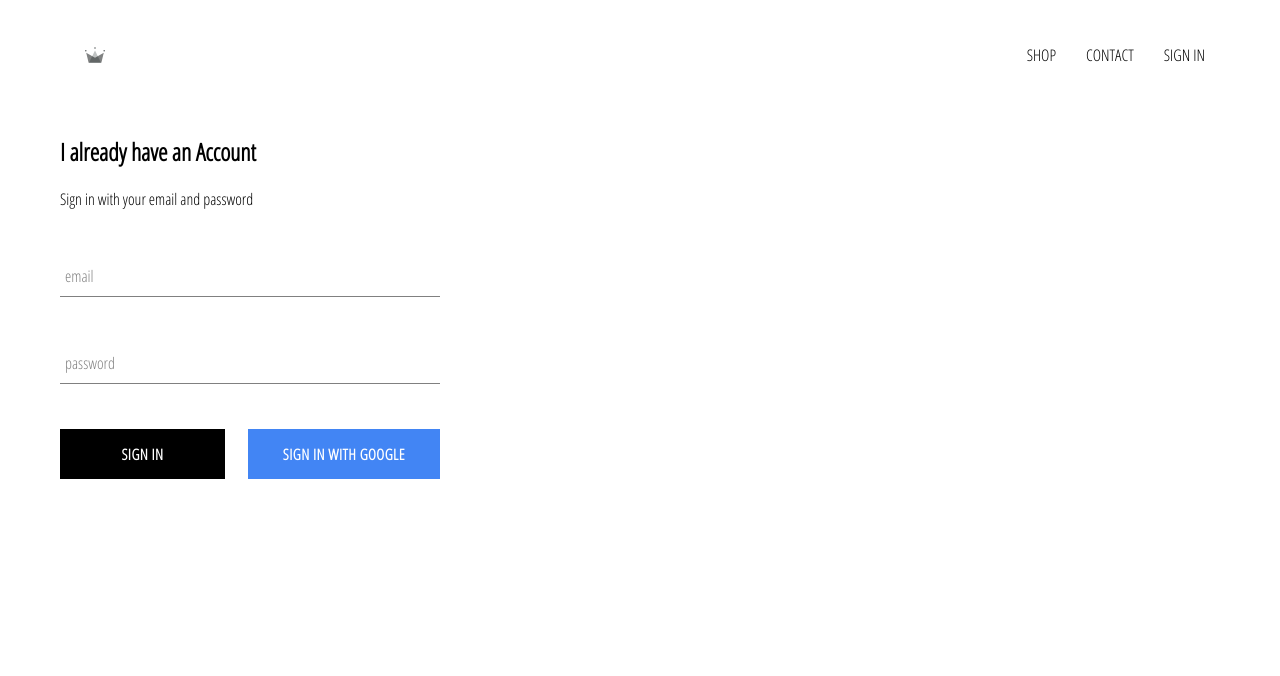
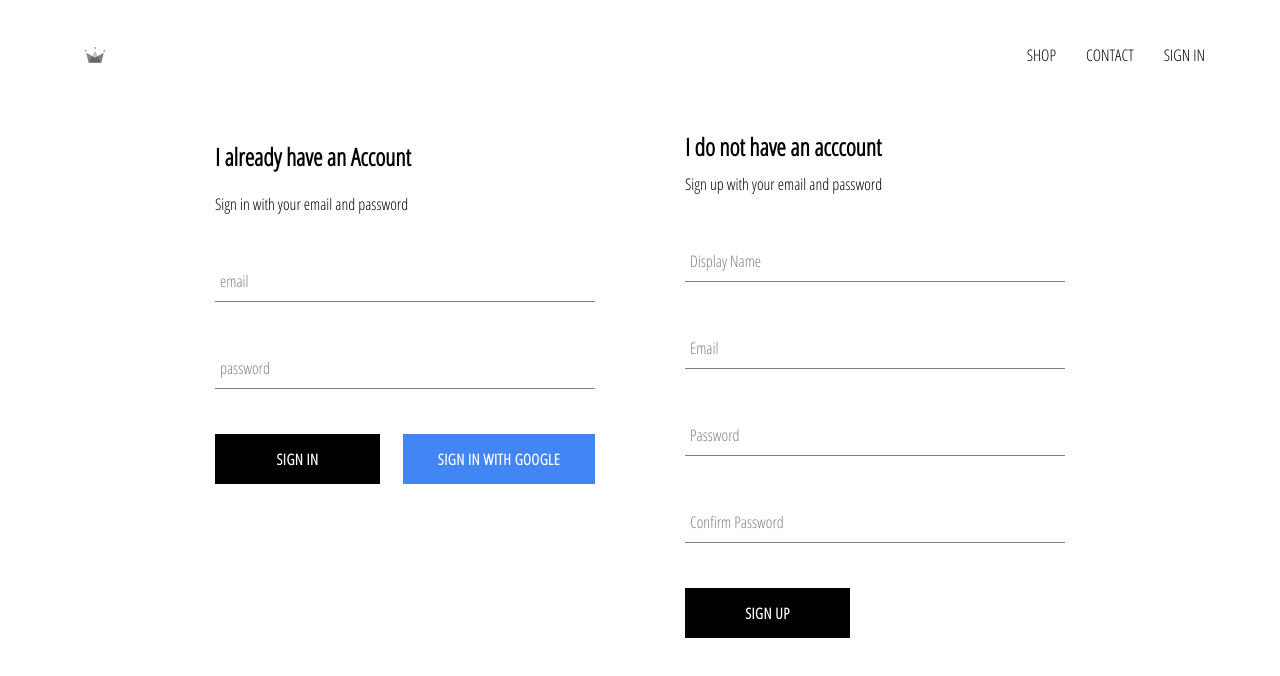
Before and after one commit to naveen333nav/crwn-cloning, a React (Create React App) app: page /signin in a window 1280 px wide. Shown: the top 676 px of the page. Built offline with nearby package versions, Linux system fonts and the light colour scheme; no server answers.

Commit message:
implemented firebase utils included ability to store autheticated users into our firestore database

```diff
--- a/src/App.js
+++ b/src/App.js
@@ -5,7 +5,7 @@
 import ShopPage from './pages/shop/shop.component'
 import Header from './components/header/header.component'
 import SignInAndSignupPage from './pages/sign-in-and-signup/sign-in-and-signup.component'
-import { auth } from './firebase/firebase.utils'
+import { auth, createUserProfileDocument } from './firebase/firebase.utils'
 import './App.css'
 
 class App extends React.Component {
@@ -17,9 +17,23 @@
   }
   unsubscribeFromAuth = null
   componentDidMount() {
-    this.unsubscribeFromAuth = auth.onAuthStateChanged((user) => {
-      this.setState({ currentUser: user })
-      console.log(user)
+    this.unsubscribeFromAuth = auth.onAuthStateChanged(async (userAuth) => {
+      if (userAuth) {
+        const userRef = await createUserProfileDocument(userAuth)
+        userRef.onSnapshot((snapShot) => {
+          this.setState(
+            {
+              currentUser: {
+                id: snapShot.id,
+                ...snapShot.data(),
+              },
+            },
+            () => console.log(this.state)
+          )
+        })
+      } else {
+        this.setState({ currentUser: userAuth }, () => console.log(this.state))
+      }
     })
   }
   componentWillUnmount() {
--- /dev/null
+++ b/src/components/sign-up/sign-up.component.jsx
@@ -0,0 +1,97 @@
+import React from 'react'
+
+import FormInput from '../form-input/form-input.component'
+import CustomButton from '../custom-button/custom-button.component'
+
+import { auth, createUserProfileDocument } from '../../firebase/firebase.utils'
+
+import './sign-up.styles.scss'
+
+class SignUp extends React.Component {
+  constructor() {
+    super()
+    this.state = {
+      displayName: '',
+      email: '',
+      password: '',
+      confirmPassword: '',
+    }
+  }
+  handleSubmit = async (event) => {
+    event.preventDefault()
+    const { displayName, email, password, confirmPassword } = this.state
+
+    if (password !== confirmPassword) {
+      alert("passwords don't match")
+      return
+    }
+    try {
+      const { user } = await auth.createUserWithEmailAndPassword(
+        email,
+        password
+      )
+      // user.displayName is not set in this case (i.e. by using createUserWithEmailAndPassword() )
+      await createUserProfileDocument(user, { displayName })
+      this.setState({
+        displayName: '',
+        email: '',
+        password: '',
+        confirmPassword: '',
+      })
+    } catch (error) {
+      console.error(error)
+    }
+  }
+  handleChange = (event) => {
+    const { name, value } = event.target
+    this.setState({
+      [name]: value,
+    })
+  }
+  render() {
+    const { displayName, email, password, confirmPassword } = this.state
+    return (
+      <div className='sign-up'>
+        <h2 className='title'>I do not have an acccount</h2>
+        <span>Sign up with your email and password</span>
+        <form onSubmit={this.handleSubmit} className='sign-up-form'>
+          <FormInput
+            type='text'
+            name='displayName'
+            value={displayName}
+            onChange={this.handleChange}
+            label='Display Name'
+            required
+          />
+          <FormInput
+            type='email'
+            name='email'
+            value={email}
+            onChange={this.handleChange}
+            label='Email'
+            required
+          />
+          <FormInput
+            type='password'
+            name='password'
+            value={password}
+            onChange={this.handleChange}
+            label='Password'
+            required
+          />
+          <FormInput
+            type='password'
+            name='confirmPassword'
+            value={confirmPassword}
+            onChange={this.handleChange}
+            label='Confirm Password'
+            required
+          />
+          <CustomButton type='submit'>Sign Up</CustomButton>
+        </form>
+      </div>
+    )
+  }
+}
+
+export default SignUp
--- /dev/null
+++ b/src/components/sign-up/sign-up.styles.scss
@@ -0,0 +1,9 @@
+.sign-up {
+  display: flex;
+  flex-direction: column;
+  width: 380px;
+
+  .title {
+    margin: 10px 0;
+  }
+}
--- a/src/firebase/firebase.utils.js
+++ b/src/firebase/firebase.utils.js
@@ -11,7 +11,27 @@
   appId: '1:655598580573:web:27413e9818db0b26452eb4',
   measurementId: 'G-97EJ0VMFZ3',
 }
-
+export const createUserProfileDocument = async (userAuth, additionalData) => {
+  if (!userAuth) return
+  const userRef = firestore.doc(`users/${userAuth.uid}`)
+  const snapshot = await userRef.get()
+  if (!snapshot.exists) {
+    const { displayName, email } = userAuth
+    //for google sign in userAuth.displayName value is not null
+    const createdAt = new Date()
+    try {
+      await userRef.set({
+        displayName,
+        email,
+        createdAt,
+        ...additionalData,
+      })
+    } catch (error) {
+      console.log('error creating user ', error.message)
+    }
+  }
+  return userRef
+}
 firebase.initializeApp(config)
 
 export const auth = firebase.auth()
--- a/src/pages/sign-in-and-signup/sign-in-and-signup.component.jsx
+++ b/src/pages/sign-in-and-signup/sign-in-and-signup.component.jsx
@@ -1,11 +1,13 @@
 import React from 'react'
 
 import SignIn from '../sign-in/sign-in.component'
+import SignUp from '../../components/sign-up/sign-up.component'
 import './sign-in-and-signup.styles.scss'
 
 const SignInAndSignupPage = () => (
-  <div className='sign-in-and-signup'>
+  <div className='sign-in-and-sign-up'>
     <SignIn />
+    <SignUp />
   </div>
 )
 
--- a/src/pages/sign-in-and-signup/sign-in-and-signup.styles.scss
+++ b/src/pages/sign-in-and-signup/sign-in-and-signup.styles.scss
@@ -0,0 +1,6 @@
+.sign-in-and-sign-up {
+  width: 850px;
+  display: flex;
+  justify-content: space-between;
+  margin: 30px auto;
+}
```
